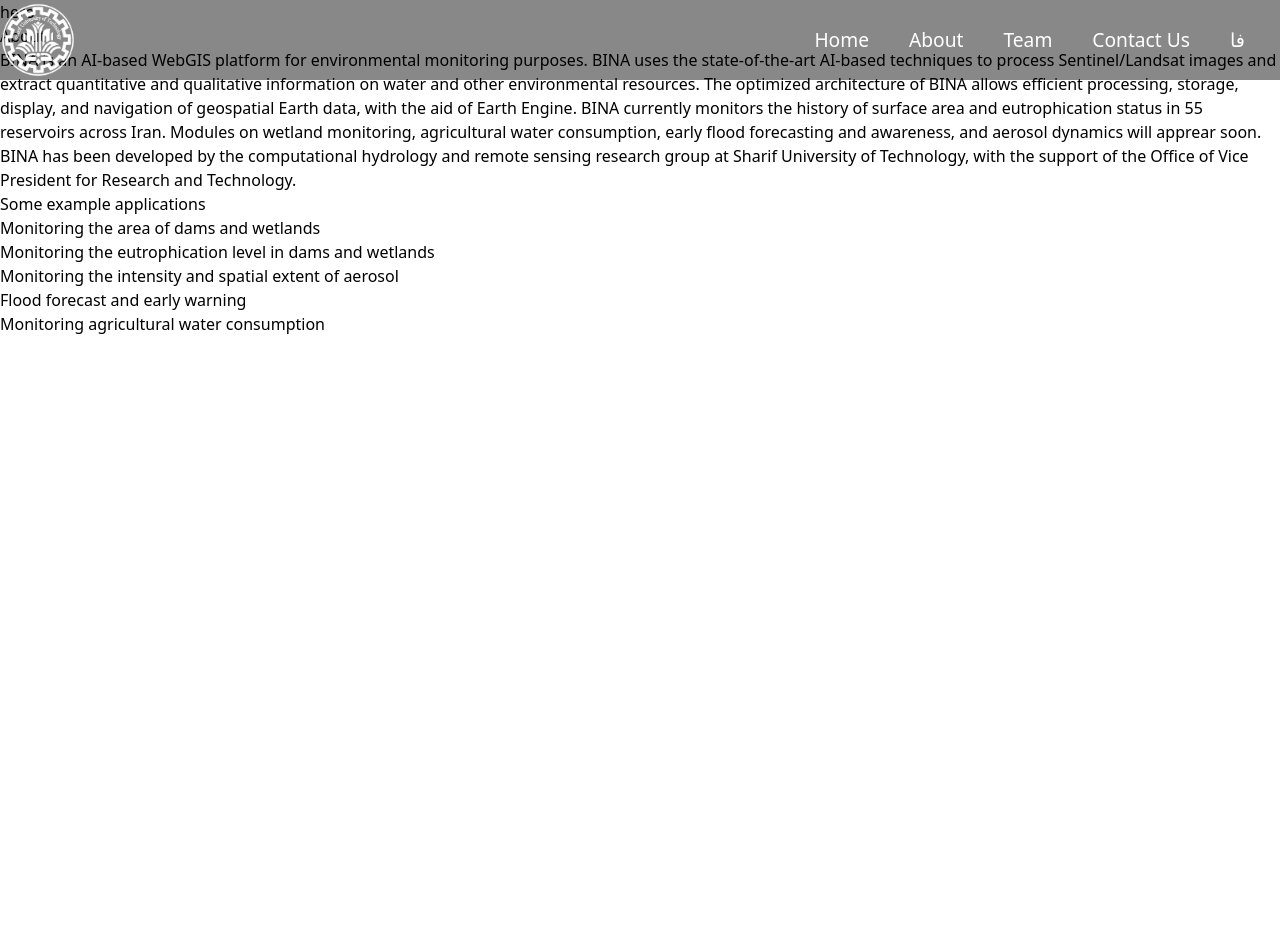
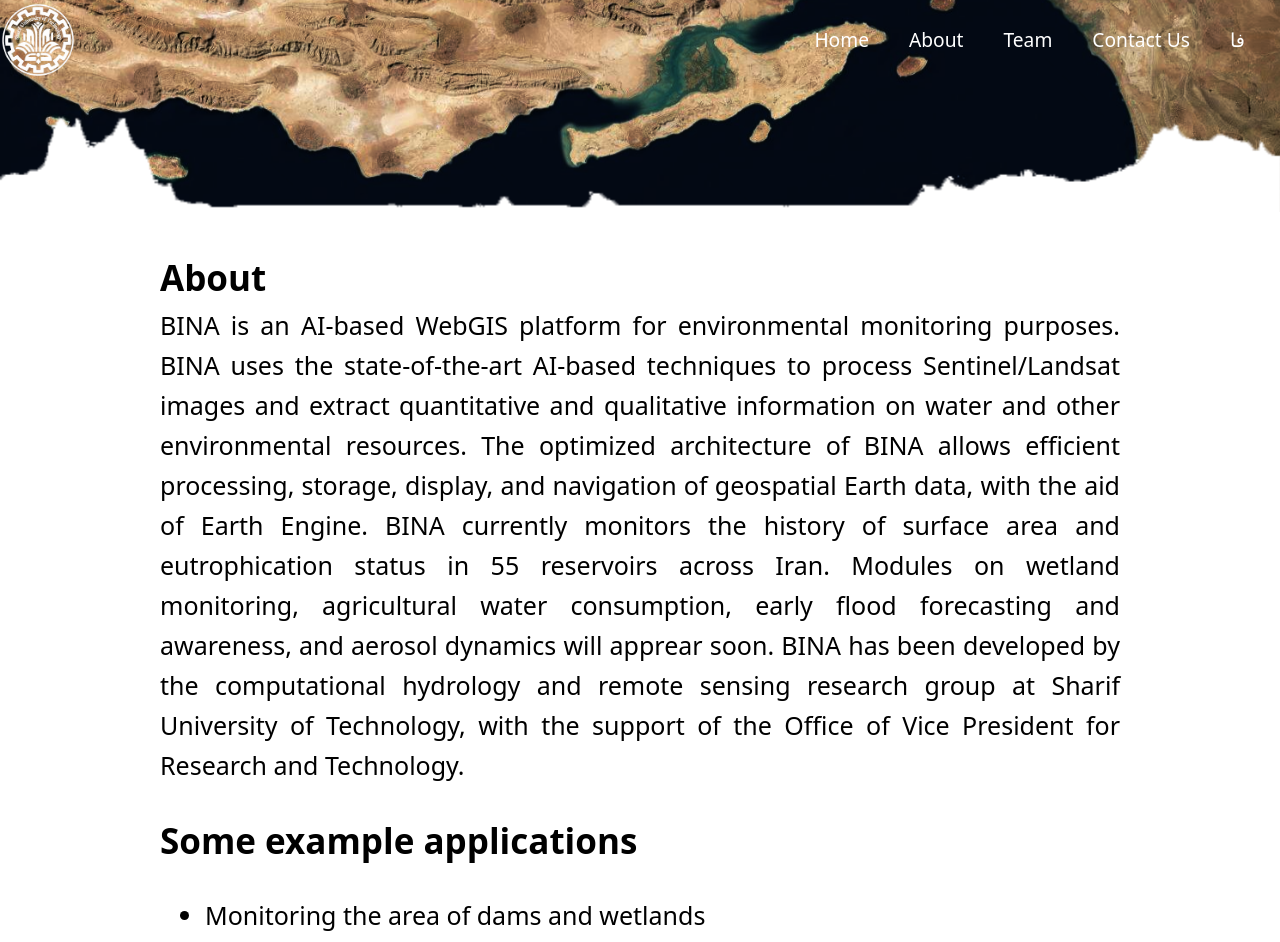
Before and after one commit to iozhen/chehrehnegar, a Next.js app: page /about in a window 1280 px wide. Shown: the top 942 px of the page. Before the commit the page ends 800 px from the top, so only its background shows below. Built offline with nearby package versions, Linux system fonts and the light colour scheme.

Commit message:
about page finished

```diff
--- a/components/layout/Header.tsx
+++ b/components/layout/Header.tsx
@@ -1,19 +1,43 @@
+import { useEffect, useState } from "react";
 import React from "react";
+import data from "../../data/db.json";
+import Link from "next/link";
+
+interface linksType {
+  href: string;
+  title: string;
+}
 
 const Header = () => {
+  const [headerShowState, setHeaderShowState] = useState<boolean>();
+
+  useEffect(() => {
+    window.addEventListener("scroll", (e) => {
+      window.scrollY > 150
+        ? setHeaderShowState(true)
+        : setHeaderShowState(false);
+    });
+  }, []);
+
   return (
-    <header className="fixed top-0 left-0 h-[10%] w-full bg-[#0007] flex justify-between items-center">
+    <header
+      style={{ background: `${headerShowState ? "#0007" : "#0000"}` }}
+      className="fixed top-0 left-0 h-[10%] w-full flex justify-between items-center"
+    >
       <a
         href="https://en.sharif.edu/"
         target="_blank"
         className="w-[76px] h-[76px] inline-block bg-[url(/images/sharif.png)] bg-cover bg-center"
       ></a>
+
       <nav className="text-white flex justify-center items-center gap-[40px] text-[1.5vw] pr-[35px]">
-        <a href="#">Home</a>
-        <a href="#">About</a>
-        <a href="#">Team</a>
-        <a href="#">Contact Us</a>
-        <a href="#">فا</a>
+        {data.headerLinks.map(({ href, title }: linksType, index) => (
+          <Link href={href} key={index}>
+            {title}
+          </Link>
+        ))}
+
+        <button>فا</button>
       </nav>
     </header>
   );
--- /dev/null
+++ b/data/db.json
@@ -0,0 +1,15 @@
+{
+  "headerLinks": [
+    { "href": "/", "title": "Home" },
+    { "href": "/about", "title": "About" },
+    { "href": "/team", "title": "Team" },
+    { "href": "/contact", "title": "Contact Us" }
+  ],
+  "aboutUsList": [
+    { "title": "Monitoring the area of dams and wetlands" },
+    { "title": "Monitoring the eutrophication level in dams and wetlands" },
+    { "title": "Monitoring the intensity and spatial extent of aerosol" },
+    { "title": "Flood forecast and early warning" },
+    { "title": "Monitoring agricultural water consumption" }
+  ]
+}
--- a/pages/about.tsx
+++ b/pages/about.tsx
@@ -1,33 +1,50 @@
-import React from "react";
+import data from "../data/db.json";
+
+interface aboutListType {
+  title: string;
+}
 
 const About = () => {
   return (
     <div>
-      <div>hero</div>
-      <h2>About</h2>
-      <p>
-        BINA is an AI-based WebGIS platform for environmental monitoring
-        purposes. BINA uses the state-of-the-art AI-based techniques to process
-        Sentinel/Landsat images and extract quantitative and qualitative
-        information on water and other environmental resources. The optimized
-        architecture of BINA allows efficient processing, storage, display, and
-        navigation of geospatial Earth data, with the aid of Earth Engine. BINA
-        currently monitors the history of surface area and eutrophication status
-        in 55 reservoirs across Iran. Modules on wetland monitoring,
-        agricultural water consumption, early flood forecasting and awareness,
-        and aerosol dynamics will apprear soon. BINA has been developed by the
-        computational hydrology and remote sensing research group at Sharif
-        University of Technology, with the support of the Office of Vice
-        President for Research and Technology.
-      </p>
-      <h2>Some example applications</h2>
-      <ul>
-        <li>Monitoring the area of dams and wetlands</li>
-        <li>Monitoring the eutrophication level in dams and wetlands</li>
-        <li>Monitoring the intensity and spatial extent of aerosol</li>
-        <li>Flood forecast and early warning</li>
-        <li>Monitoring agricultural water consumption</li>
-      </ul>
+      <img
+        src="/images/shadegan_header.png"
+        className="w-full block mb-[40px]"
+      />
+
+      <div className="w-[75%] mx-auto mb-[70px]">
+        <h3 className="text-[35px] font-bold">About</h3>
+
+        <p className="text-[25px] font-normal text-justify leading-[40px] mb-[30px]">
+          BINA is an AI-based WebGIS platform for environmental monitoring
+          purposes. BINA uses the state-of-the-art AI-based techniques to
+          process Sentinel/Landsat images and extract quantitative and
+          qualitative information on water and other environmental resources.
+          The optimized architecture of BINA allows efficient processing,
+          storage, display, and navigation of geospatial Earth data, with the
+          aid of Earth Engine. BINA currently monitors the history of surface
+          area and eutrophication status in 55 reservoirs across Iran. Modules
+          on wetland monitoring, agricultural water consumption, early flood
+          forecasting and awareness, and aerosol dynamics will apprear soon.
+          BINA has been developed by the computational hydrology and remote
+          sensing research group at Sharif University of Technology, with the
+          support of the Office of Vice President for Research and Technology.
+        </p>
+
+        <h3 className="text-[35px] font-bold pb-[30px]">
+          Some example applications
+        </h3>
+
+        <ul className="pl-[45px]">
+          {data.aboutUsList.map(({ title }: aboutListType, index: number) => (
+            <li key={index} className="list-disc text-[25px] font-normal">
+              {title}
+            </li>
+          ))}
+        </ul>
+      </div>
+
+      <img src="/images/shadegan_footer.png" className="w-full opacity-50" />
     </div>
   );
 };
```
